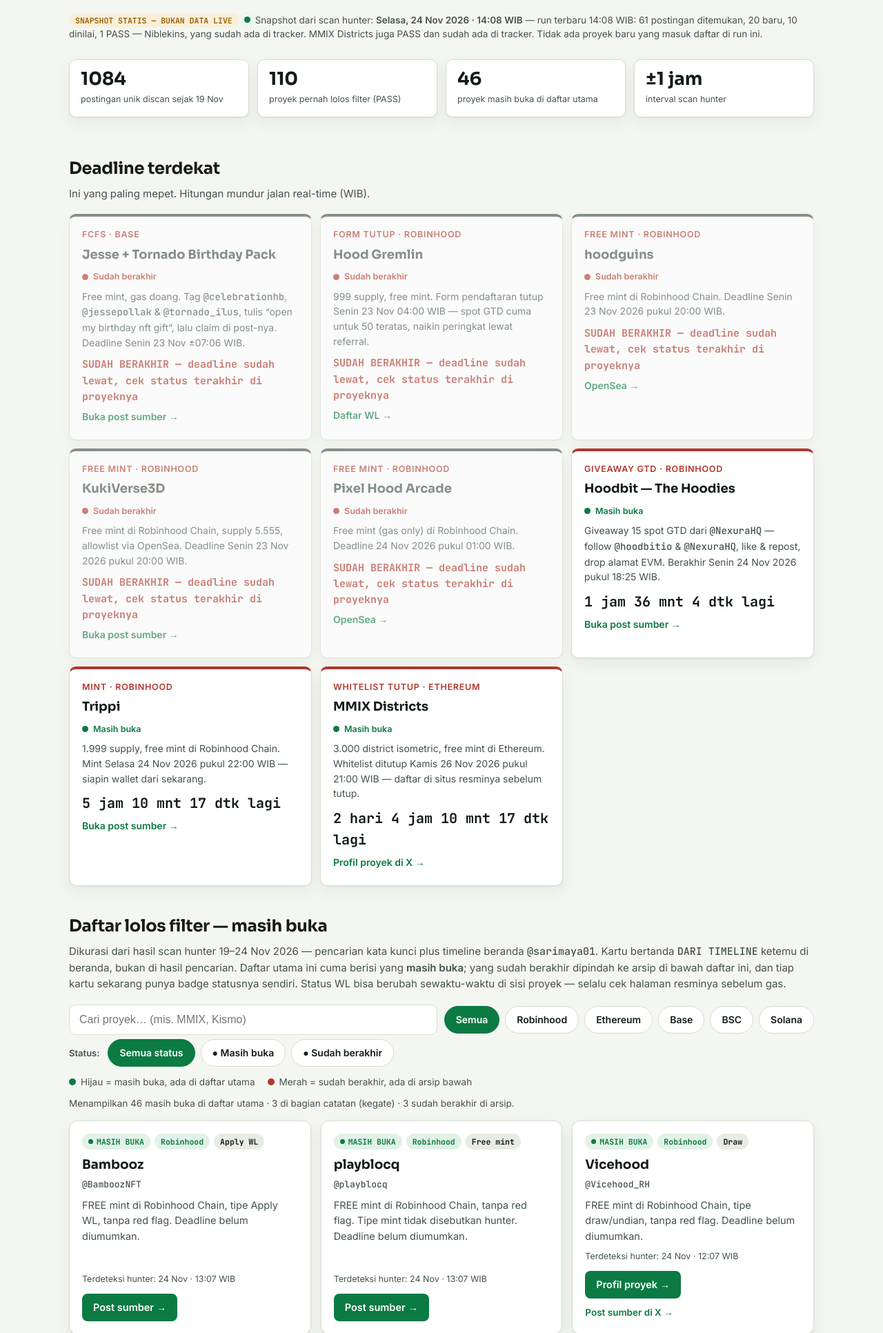
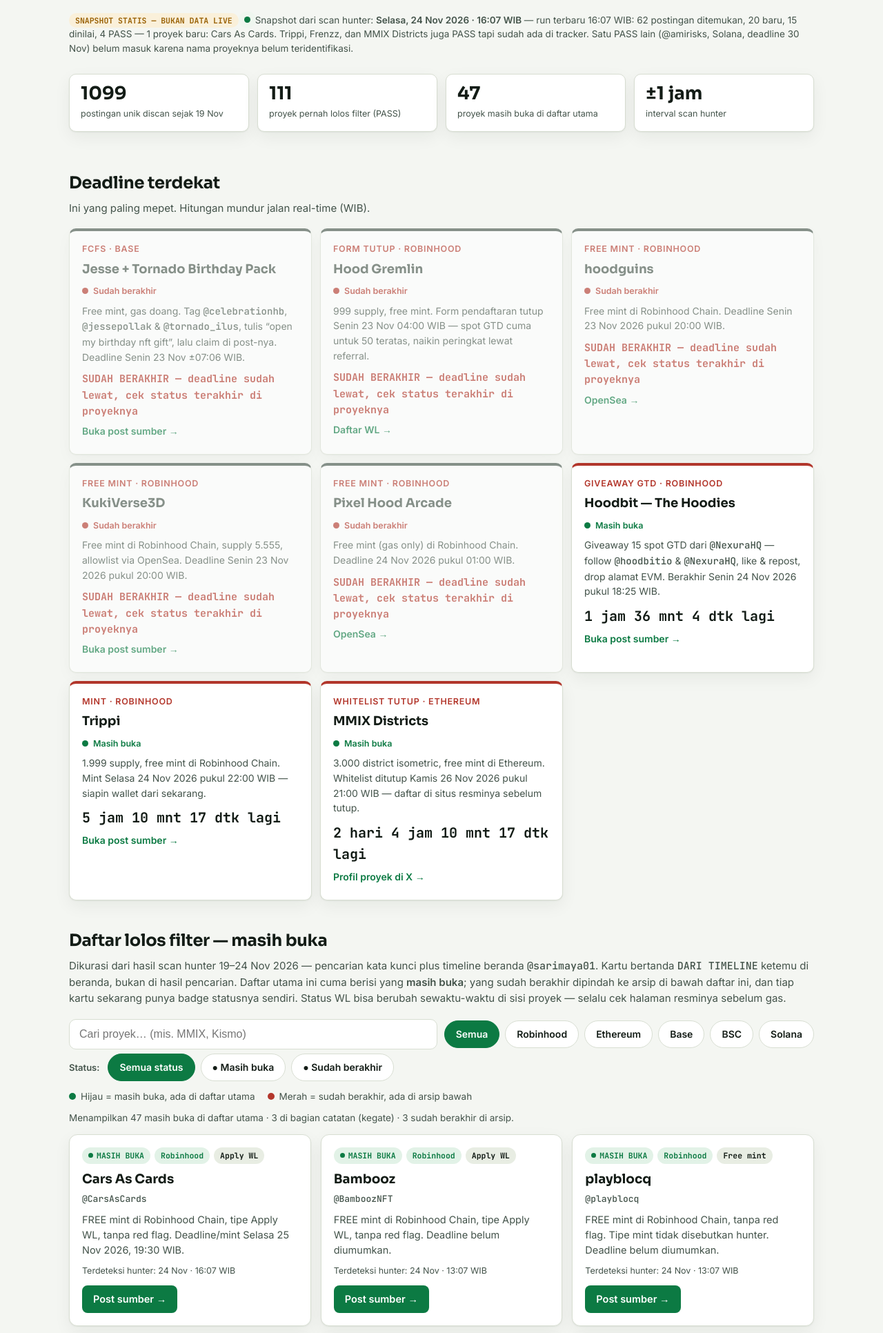
Before and after one commit to awalsa/wl-tracker, a plain HTML site: page index.html in a window 1280 px wide. Shown: the part 447-2379 px from the top of the page at 69% size. Drawn offline with Linux system fonts and the light colour scheme.

Commit message:
WL Tracker — auto-refresh 24 Nov 2026 16:07 WIB

```diff
--- a/index.html
+++ b/index.html
@@ -246,11 +246,11 @@
         </svg>
         <h1>Radar <span class="grn">free mint</span> &amp; whitelist, tanpa noise.</h1>
         <p class="lede">Bot kami memindai X tiap jam dari dua sumber sekaligus: <strong>pencarian kata kunci</strong> dan <strong>timeline beranda <span class="mono">@sarimaya01</span></strong> — dua-duanya lewat sesi akun itu, karena di berandanya WL baru sering nongol duluan sebelum ketemu pencarian. Yang tampil di daftar utama cuma yang lolos tiga syarat: <strong>gratis / gas-only</strong>, <strong>chain didukung</strong>, dan <strong>tanpa red flag</strong>. Tiga proyek yang lolos scan tapi ternyata kegate di lapangan kami pisahkan di bagian bawah — biar gak ada yang kejebak. Yang <strong>sudah berakhir</strong> juga dipisah ke arsipnya sendiri di paling bawah daftar, jadi daftar utama isinya cuma yang <strong>masih buka</strong>.</p>
-        <p class="scanline"><span class="tag warn" style="margin-right:8px;">SNAPSHOT STATIS — BUKAN DATA LIVE</span><span class="live-dot" aria-hidden="true"></span>Snapshot dari scan hunter: <strong>Selasa, 24 Nov 2026 · 14:08 WIB</strong> — run terbaru 14:08 WIB: 61 postingan ditemukan, 20 baru, 10 dinilai, 1 PASS — Niblekins, yang sudah ada di tracker. MMIX Districts juga PASS dan sudah ada di tracker. Tidak ada proyek baru yang masuk daftar di run ini.</p>
+        <p class="scanline"><span class="tag warn" style="margin-right:8px;">SNAPSHOT STATIS — BUKAN DATA LIVE</span><span class="live-dot" aria-hidden="true"></span>Snapshot dari scan hunter: <strong>Selasa, 24 Nov 2026 · 16:07 WIB</strong> — run terbaru 16:07 WIB: 62 postingan ditemukan, 20 baru, 15 dinilai, 4 PASS — 1 proyek baru: Cars As Cards. Trippi, Frenzz, dan MMIX Districts juga PASS tapi sudah ada di tracker. Satu PASS lain (@amirisks, Solana, deadline 30 Nov) belum masuk karena nama proyeknya belum teridentifikasi.</p>
         <div class="stats">
-          <div class="stat"><b>1084</b><span>postingan unik discan sejak 19 Nov</span></div>
-          <div class="stat"><b>110</b><span>proyek pernah lolos filter (PASS)</span></div>
-          <div class="stat"><b>46</b><span>proyek masih buka di daftar utama</span></div>
+          <div class="stat"><b>1099</b><span>postingan unik discan sejak 19 Nov</span></div>
+          <div class="stat"><b>111</b><span>proyek pernah lolos filter (PASS)</span></div>
+          <div class="stat"><b>47</b><span>proyek masih buka di daftar utama</span></div>
           <div class="stat"><b>±1 jam</b><span>interval scan hunter</span></div>
         </div>
       </section>
@@ -362,7 +362,7 @@
         </div>
         <div id="ended-wrap">
           <h2 class="sec">Sudah berakhir — arsip</h2>
-          <p class="sec-sub">Yang ini masa daftar / klaim / sale-nya sudah lewat per snapshot Selasa, 24 Nov 2026 · 14:08 WIB. Sengaja dipisah dari daftar utama dan ditandai merah, biar gak ada yang buang waktu ngejar WL yang udah tutup. Link-nya tetap disimpan buat referensi.</p>
+          <p class="sec-sub">Yang ini masa daftar / klaim / sale-nya sudah lewat per snapshot Selasa, 24 Nov 2026 · 16:07 WIB. Sengaja dipisah dari daftar utama dan ditandai merah, biar gak ada yang buang waktu ngejar WL yang udah tutup. Link-nya tetap disimpan buat referensi.</p>
           <div class="grid" id="grid3"></div>
         </div>
       </section>
@@ -383,7 +383,7 @@
 
       <section aria-labelledby="how-h">
         <h2 class="sec" id="how-h">Cara hunter menyaring</h2>
-        <p class="sec-sub">Dari 1084 postingan yang discan, cuma sebagian kecil yang lolos. Ini filternya:</p>
+        <p class="sec-sub">Dari 1099 postingan yang discan, cuma sebagian kecil yang lolos. Ini filternya:</p>
         <div class="steps">
           <div class="step">
             <div class="num">LANGKAH 01</div>
@@ -418,7 +418,7 @@
       </div>
 
       <footer>
-        <p>Data di halaman ini adalah <strong>snapshot statis</strong> hasil scan hunter per <strong>Selasa, 24 Nov 2026, 14:08 WIB</strong> — bukan data live. Sumbernya pencarian kata kunci X dan timeline beranda <span class="mono">@sarimaya01</span>. Halaman diperbarui tiap ada rilis data baru.</p>
+        <p>Data di halaman ini adalah <strong>snapshot statis</strong> hasil scan hunter per <strong>Selasa, 24 Nov 2026, 16:07 WIB</strong> — bukan data live. Sumbernya pencarian kata kunci X dan timeline beranda <span class="mono">@sarimaya01</span>. Halaman diperbarui tiap ada rilis data baru.</p>
         <p>Beberapa link bertanda <span class="mono">ref</span> adalah link referral — gak ngaruh ke harga atau peluangmu, tapi bantu operasional situs ini. Bukan saran finansial; free mint pun tetap butuh gas dan riset sendiri.</p>
       </footer>
 
@@ -426,6 +426,9 @@
 
     <script>
       var PROJECTS = [
+        { name: "Cars As Cards", handle: "@CarsAsCards", chain: "Robinhood", type: "Apply WL", seen: "24 Nov · 16:07 WIB",
+          note: "FREE mint di Robinhood Chain, tipe Apply WL, tanpa red flag. Deadline/mint Selasa 25 Nov 2026, 19:30 WIB.",
+          url: "https://t.co/UnaEHCbbIQ", cta: "Post sumber" },
         { name: "Bambooz", handle: "@BamboozNFT", chain: "Robinhood", type: "Apply WL", seen: "24 Nov · 13:07 WIB",
           note: "FREE mint di Robinhood Chain, tipe Apply WL, tanpa red flag. Deadline belum diumumkan.",
           url: "https://x.com/BamboozNFT/status/2125105387536056412", cta: "Post sumber" },
```
